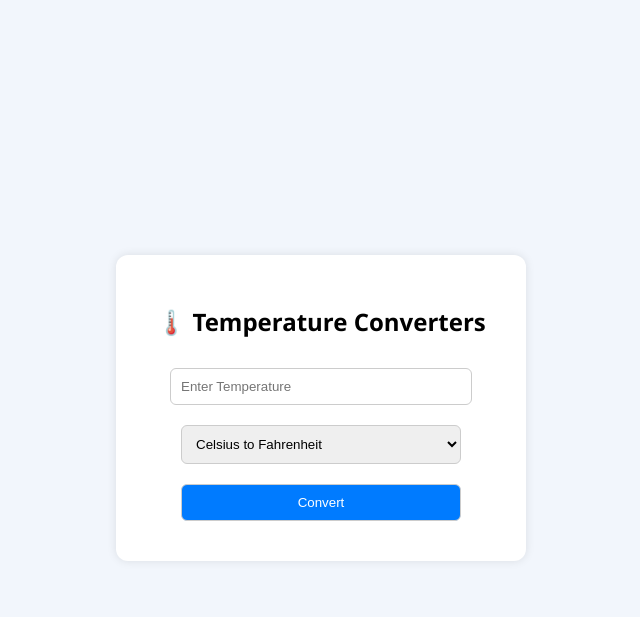
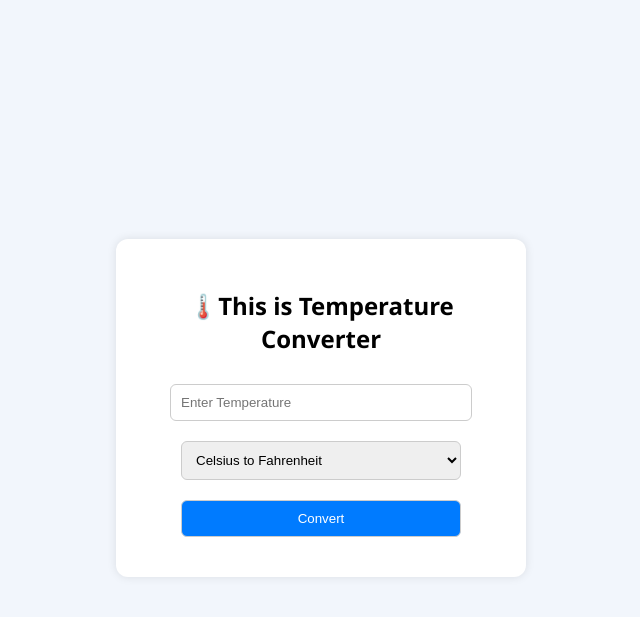
Before and after one commit to laxmiprasanna27/devproject, a Flask app: page / in a window 1280 px wide. Shown: the top 617 px of the page, without its empty margins (319-959 px from the left). Run offline with Flask 3, Linux system fonts and the light colour scheme.

Commit message:
Update form.html

```diff
--- a/templates/form.html
+++ b/templates/form.html
@@ -44,7 +44,7 @@
 </head>
 <body>
   <div class="container">
-    <h2>🌡️ Temperature Converters</h2>
+    <h2>🌡️This is Temperature Converter</h2>
     <form method="POST" action="/convert">
       <input type="number" name="temperature" step="any" placeholder="Enter Temperature" required>
       <select name="scale">
```
